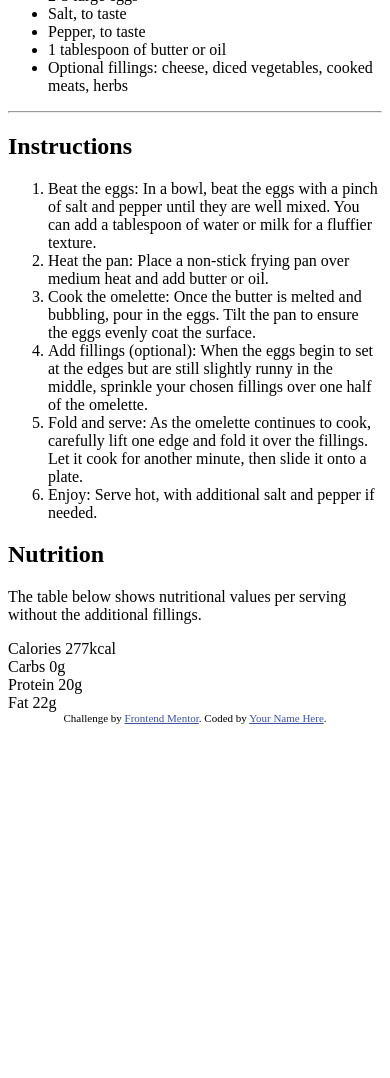
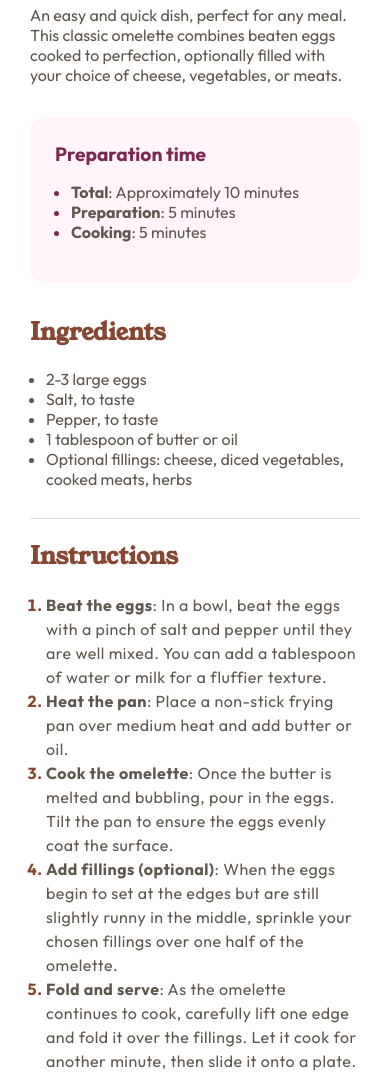
Before and after one commit to waikoo/recipe-page-main, a plain HTML site: page index.html in a window 390 px wide. Shown: the part 336-1414 px from the top of the page. Before the commit the page ends 1068 px from the top, so only its background shows below. Drawn offline with Linux system fonts and the light colour scheme.

Commit message:
add: mobile css

```diff
--- a/index.html
+++ b/index.html
@@ -4,8 +4,11 @@
   <meta charset="UTF-8">
   <meta name="viewport" content="width=device-width, initial-scale=1.0"> <!-- displays site properly based on user's device -->
 
+<link rel="preconnect" href="https://fonts.googleapis.com">
+<link rel="preconnect" href="https://fonts.gstatic.com" crossorigin>
+<link href="https://fonts.googleapis.com/css2?family=Outfit:wght@400..700&family=Young+Serif&display=swap" rel="stylesheet">
   <link rel="icon" type="image/png" sizes="32x32" href="./assets/images/favicon-32x32.png">
-
+  <link rel="stylesheet" href="styles.css">
   <title>Frontend Mentor | Recipe page</title>
 
   <!-- Feel free to remove these styles or customise in your own stylesheet 👍 -->
@@ -15,26 +18,23 @@
   </style>
 </head>
 <body>
-
-  <h1>Simple Omelette Recipe</h1>
-
-  <p>
+  <img src="assets/images/image-omelette.jpeg" alt="a folded omelette filled with vegetables with a side of hummus" class="recipe__image">
+  <div class="recipe">
+    <h1 class="recipe__title">Simple Omelette Recipe</h1>
+    <p class="recipe__description">
       An easy and quick dish, perfect for any meal. This classic omelette combines beaten eggs cooked
       to perfection, optionally filled with your choice of cheese, vegetables, or meats.
     </p>
-
-  <article>
+    <article class="recipe__time">
       <span>Preparation time</span>
       <ul>
-      <li>Total: Approximately 10 minutes</li>
-      <li>Preparation: 5 minutes</li>
-      <li>Cooking: 5 minutes</li>
+        <li><strong>Total</strong>: Approximately 10 minutes</li>
+        <li><strong>Preparation</strong>: 5 minutes</li>
+        <li><strong>Cooking</strong>: 5 minutes</li>
       </ul>
     </article>
-
-  <h2>Ingredients</h2>
-
-  <ul>
+    <h2 class="recipe__subtitle">Ingredients</h2>
+    <ul class="recipe__ingredients-list">
       <li>2-3 large eggs</li>
       <li>Salt, to taste</li>
       <li>Pepper, to taste</li>
@@ -42,60 +42,53 @@
       <li>Optional fillings: cheese, diced vegetables, cooked meats, herbs</li>
     </ul>
 
-  <hr />
-
-  <h2>Instructions</h2>
-
-  <ol>
+    <h2 class="recipe__subtitle">Instructions</h2>
+    <ol class="recipe__instructions-list">
       <li>
-      Beat the eggs: In a bowl, beat the eggs with a pinch of salt and pepper until they are well mixed.
+        <strong>Beat the eggs</strong>: In a bowl, beat the eggs with a pinch of salt and pepper until they are well mixed.
         You can add a tablespoon of water or milk for a fluffier texture.
       </li>
-    <li>Heat the pan: Place a non-stick frying pan over medium heat and add butter or oil.</li>
+      <li><strong>Heat the pan</strong>: Place a non-stick frying pan over medium heat and add butter or oil.</li>
       <li>
-      Cook the omelette: Once the butter is melted and bubbling, pour in the eggs. Tilt the pan to ensure
+        <strong>Cook the omelette</strong>: Once the butter is melted and bubbling, pour in the eggs. Tilt the pan to ensure
         the eggs evenly coat the surface.
       </li>
       <li>
-      Add fillings (optional): When the eggs begin to set at the edges but are still slightly runny in the
+        <strong>Add fillings (optional)</strong>: When the eggs begin to set at the edges but are still slightly runny in the
         middle, sprinkle your chosen fillings over one half of the omelette.
       </li>
       <li>
-      Fold and serve: As the omelette continues to cook, carefully lift one edge and fold it over the
+        <strong>Fold and serve</strong>: As the omelette continues to cook, carefully lift one edge and fold it over the
         fillings. Let it cook for another minute, then slide it onto a plate.
       </li>
-    <li>Enjoy: Serve hot, with additional salt and pepper if needed.</li>
+      <li><strong>Enjoy</strong>: Serve hot, with additional salt and pepper if needed.</li>
     </ol>
 
-  <h2>Nutrition</h2>
-
-  <p>The table below shows nutritional values per serving without the additional fillings.</p>
-
-  <section>
+    <h2 class="recipe__subtitle">Nutrition</h2>
+    <p class="recipe__nutrition">The table below shows nutritional values per serving without the additional fillings.</p>
+    <section class="recipe__nutrition-table">
       <div>
         <span>Calories</span>
-      <span>277kcal</span>
+        <span class="recipe__value">277kcal</span>
       </div>
-
       <div>
         <span>Carbs</span>
-      <span>0g</span>
+        <span class="recipe__value">0g</span>
       </div>
-
       <div>
         <span>Protein</span>
-      <span>20g</span>
+        <span class="recipe__value">20g</span>
       </div>
-
       <div>
         <span>Fat</span>
-      <span>22g</span>
+        <span class="recipe__value">22g</span>
       </div>
     </section>
+  </div>
 
   <div class="attribution">
     Challenge by <a href="https://www.frontendmentor.io?ref=challenge" target="_blank">Frontend Mentor</a>.
-    Coded by <a href="#">Your Name Here</a>.
+    Coded by <a href="https://www.szasz.dev">waikoo</a>.
   </div>
 </body>
 </html>
--- /dev/null
+++ b/styles.css
@@ -0,0 +1,111 @@
+:root {
+    --color-white: hsl(0, 0%, 100%);
+    --color-stone-100: hsl(30, 54%, 90%);
+    --color-stone-150: hsl(30, 18%, 87%);
+    --color-stone-600: hsl(30, 10%, 34%);
+    --color-stone-900: hsl(24, 5%, 18%);
+
+    --color-brown-800: hsl(14, 45%, 36%);
+
+    --color-rose-800: hsl(332, 51%, 32%);
+    --color-rose-50: hsl(330, 100%, 98%);
+
+    --font-family-outfit: 'Outfit', sans-serif;
+    --font-family-young-serif: 'Young Serif', serif;
+}
+
+*, *::before, *::after {
+    box-sizing: border-box;
+}
+
+/* Typography */
+
+body {
+    margin: 0;
+    font-family: var(--font-family-outfit);
+}
+
+.recipe__title {
+    color: var(--color-stone-900);
+}
+
+.recipe__subtitle {
+    color: var(--color-brown-800);
+}
+
+.recipe__subtitle, .recipe__title {
+    font-family: var(--font-family-young-serif);
+}
+
+.recipe__time span {
+    color: var(--color-rose-800);
+    font-weight: 700;
+    font-size: larger;
+}
+
+.recipe__description, .recipe__time, .recipe__ingredients-list, .recipe__instructions-list, .recipe__nutrition, .recipe__nutrition-table {
+    color: var(--color-stone-600);
+}
+
+.recipe__value {
+    color: var(--color-brown-800);
+    font-weight: 700;
+}
+
+.recipe__instructions-list li::marker {
+    color: var(--color-brown-800);
+    font-weight: 700;
+}
+
+/* Image */
+
+.recipe__image {
+    display: block;
+    max-width: 100%;
+}
+
+/* Layout */
+
+.recipe {
+    padding: 30px;
+}
+
+.recipe__time {
+    background-color: var(--color-rose-50);
+    padding: 25px;
+    border-radius: 15px;
+    margin: 2rem 0;
+}
+
+.recipe__time ul {
+    padding-left: 1rem;
+}
+
+.recipe__time li::marker {
+    color: var(--color-rose-800);
+}
+
+.recipe__ingredients-list, .recipe__instructions-list {
+    padding-bottom: 1.8rem;
+    border-bottom: 1px solid var(--color-stone-150);
+}
+
+.recipe__nutrition-table div {
+    padding: 0.8rem;
+    border-bottom: 1px solid var(--color-stone-150);
+    display: grid;
+    grid-template-columns: 1fr 1fr;
+}
+
+.recipe__nutrition-table div:last-child {
+    border-bottom: none;
+}
+
+.recipe__instructions-list, .recipe__ingredients-list {
+    padding-left: 1rem;
+}
+
+.recipe__instructions-list li{
+    letter-spacing: 0.5px;
+    line-height: 1.5;
+}
```
Lines whose indentation alone changed are shown as unchanged.
